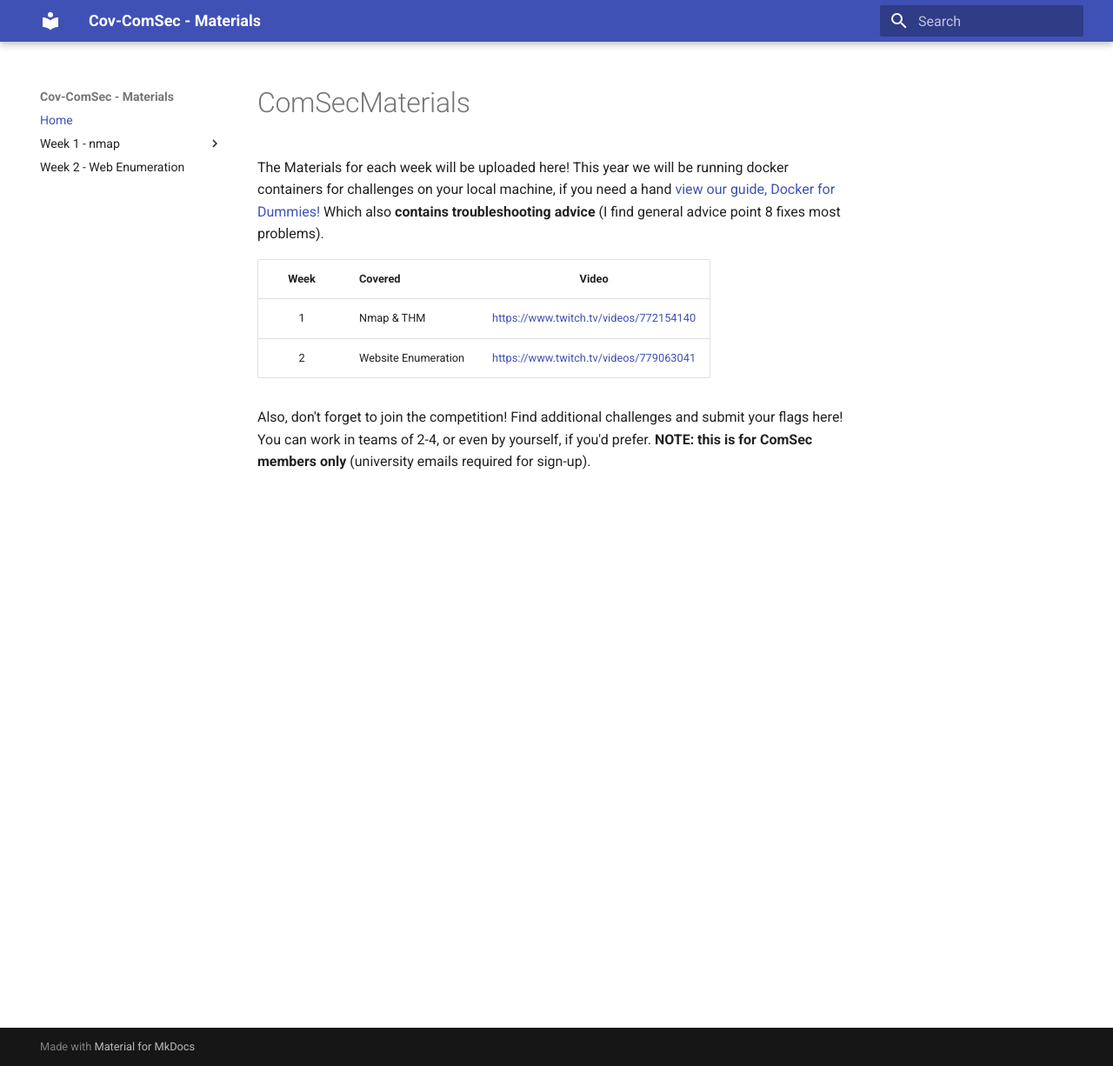
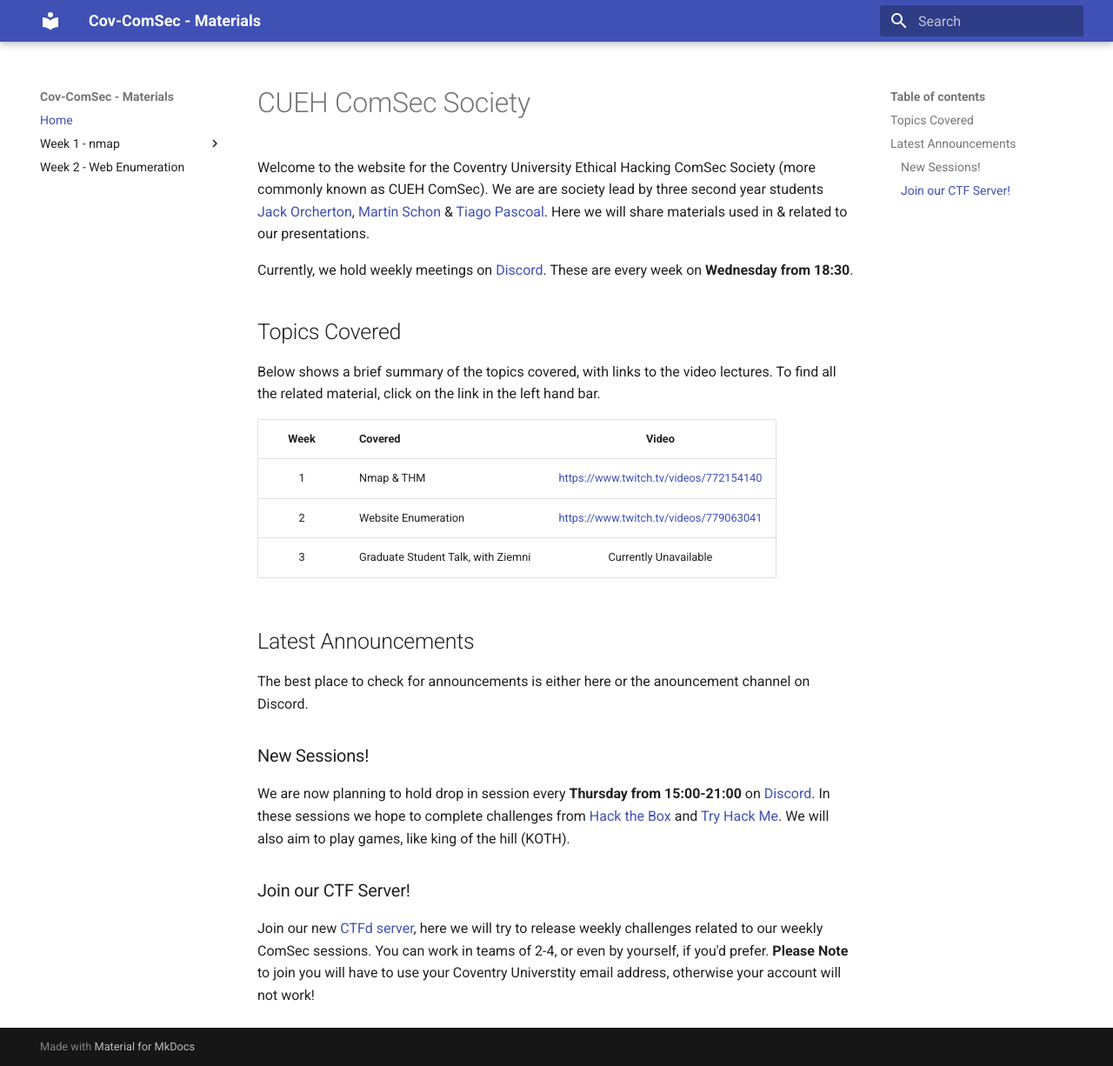
Before and after one commit to Cov-ComSec/Cov-ComSec.github.io, an MkDocs documentation site: the page built from docs/index.md, in a window 1280 px wide and 1226 px high. Shown: the whole window at 87% size. Built offline with MkDocs 1.6.1 and Material for MkDocs 9.7.7, drawn with Linux system fonts in a browser that asks for light colours.

Commit message:
Updated Homepage
- Re-done homepage
- Created a second file (.yaml) to fix local MkDoc problem. **Note** this is the same as the .yml file
- Updated site name to CUEH ComSec

```diff
--- a/docs/index.md
+++ b/docs/index.md
@@ -1,11 +1,21 @@
-# ComSecMaterials
+# CUEH ComSec Society
+Welcome to the website for the Coventry University Ethical Hacking ComSec Society (more commonly known as CUEH ComSec). We are are society lead by three second year students [Jack Orcherton](https://jackorcherton.github.io/), [Martin Schon](https://mschon.dev/) & [Tiago Pascoal](http://bs1phc.me). Here we will share materials used in & related to our presentations.
 
-The Materials for each week will be uploaded here!
-This year we will be running docker containers for challenges on your local machine, if you need a hand [view our guide, Docker for Dummies!](DockerforDummies.pdf) Which also **contains troubleshooting advice** (I find general advice point 8 fixes most problems).
+Currently, we hold weekly meetings on [Discord](https://discord.gg/7SF7NKG). These are every week on **Wednesday from 18:30**.
 
-| Week  | Covered | Video |
-|:-----:|---------|:-----:|
-|1      |Nmap & THM|<https://www.twitch.tv/videos/772154140>|
-|2      |Website Enumeration|<https://www.twitch.tv/videos/779063041>|
+## Topics Covered
+Below shows a brief summary of the topics covered, with links to the video lectures. To find all the related material, click on the link in the left hand bar.
 
-Also, don't forget to join the competition! Find additional challenges and submit your flags here! You can work in teams of 2-4, or even by yourself, if you'd prefer. **NOTE: this is for ComSec members only** (university emails required for sign-up).
+| Week  | Covered                           | Video                                  |
+|:-----:|-----------------------------------|:--------------------------------------:|
+|1      |Nmap & THM                         |<https://www.twitch.tv/videos/772154140>|
+|2      |Website Enumeration                |<https://www.twitch.tv/videos/779063041>|
+|3      |Graduate Student Talk, with Ziemni |Currently Unavailable                   |
+
+## Latest Announcements
+The best place to check for announcements is either here or the anouncement channel on Discord.
+### New Sessions!
+We are now planning to hold drop in session every **Thursday from 15:00-21:00** on [Discord](https://discord.gg/7SF7NKG). In these sessions we hope to complete challenges from [Hack the Box](https://www.hackthebox.eu/) and [Try Hack Me](https://tryhackme.com/). We will also aim to play games, like king of the hill (KOTH).
+
+### Join our CTF Server!
+Join our new [CTFd server](https://cueh-comsec.ctfd.io/), here we will try to release weekly challenges related to our weekly ComSec sessions. You can work in teams of 2-4, or even by yourself, if you'd prefer. **Please Note** to join you will have to use your Coventry Universtity email address, otherwise your account will not work!
```
Also changed, not shown: mkdocs.yaml (added, +35 -0 lines).
